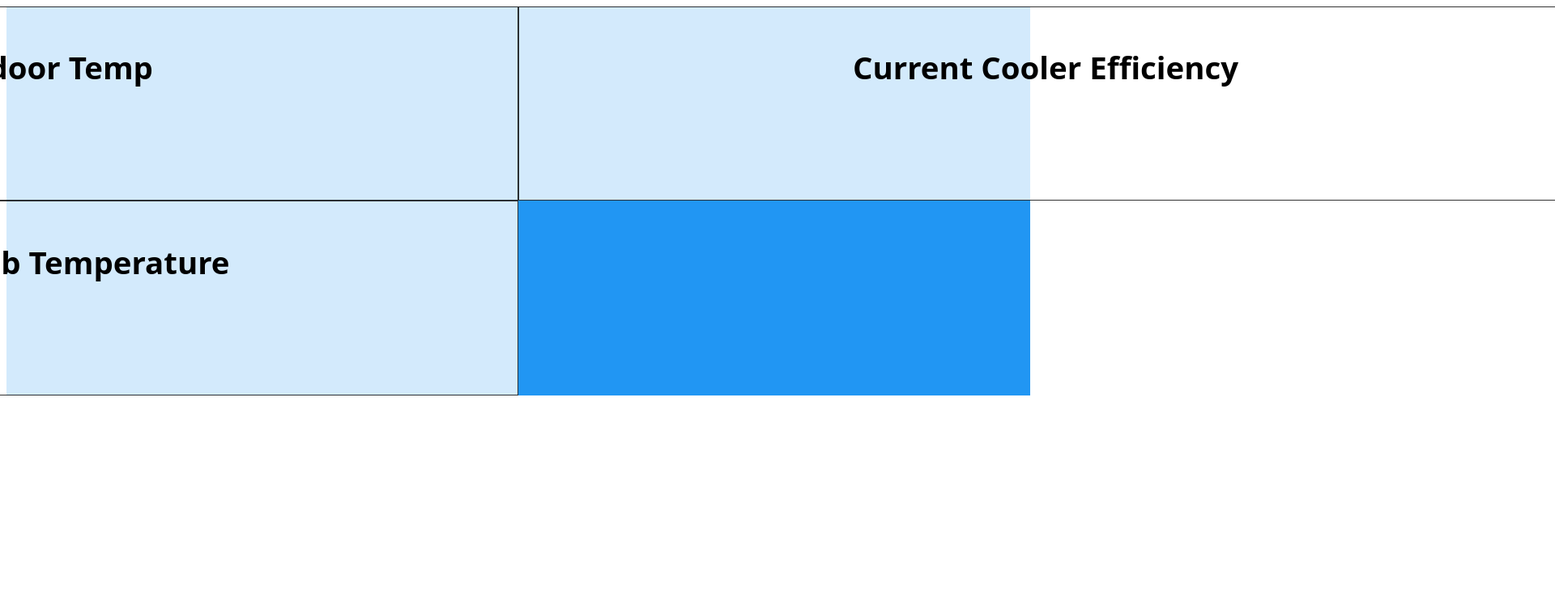
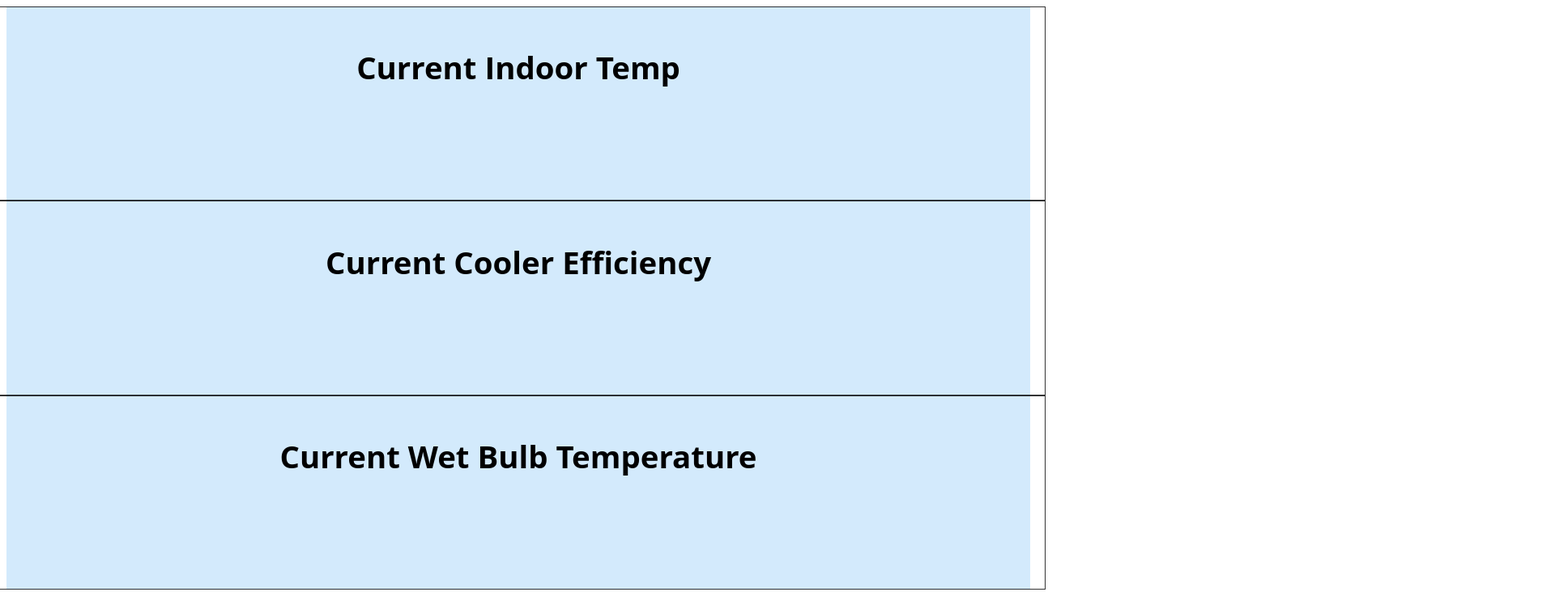
Before and after one commit to Josteniok/IsMySwampWorking, a plain HTML site: page index.html in a window 1280 px wide. Shown: the top 732 px of the page at 81% size, 1920 px wide, since content can reach past the window. Drawn offline with Linux system fonts and the light colour scheme; no server answers.

Commit message:
Tweaking the CSS so that the rows go into a column.

```diff
--- a/index.html
+++ b/index.html
@@ -4,7 +4,7 @@
           <style>
               .grid-container {
                   display: grid;
-                  grid-template-columns: 1fr 1fr;
+                  grid-template-columns: 1fr;
                   grid-template-rows: 1fr 1fr;
                   background-color: #2196F3;
                   justify-content: center;
```
